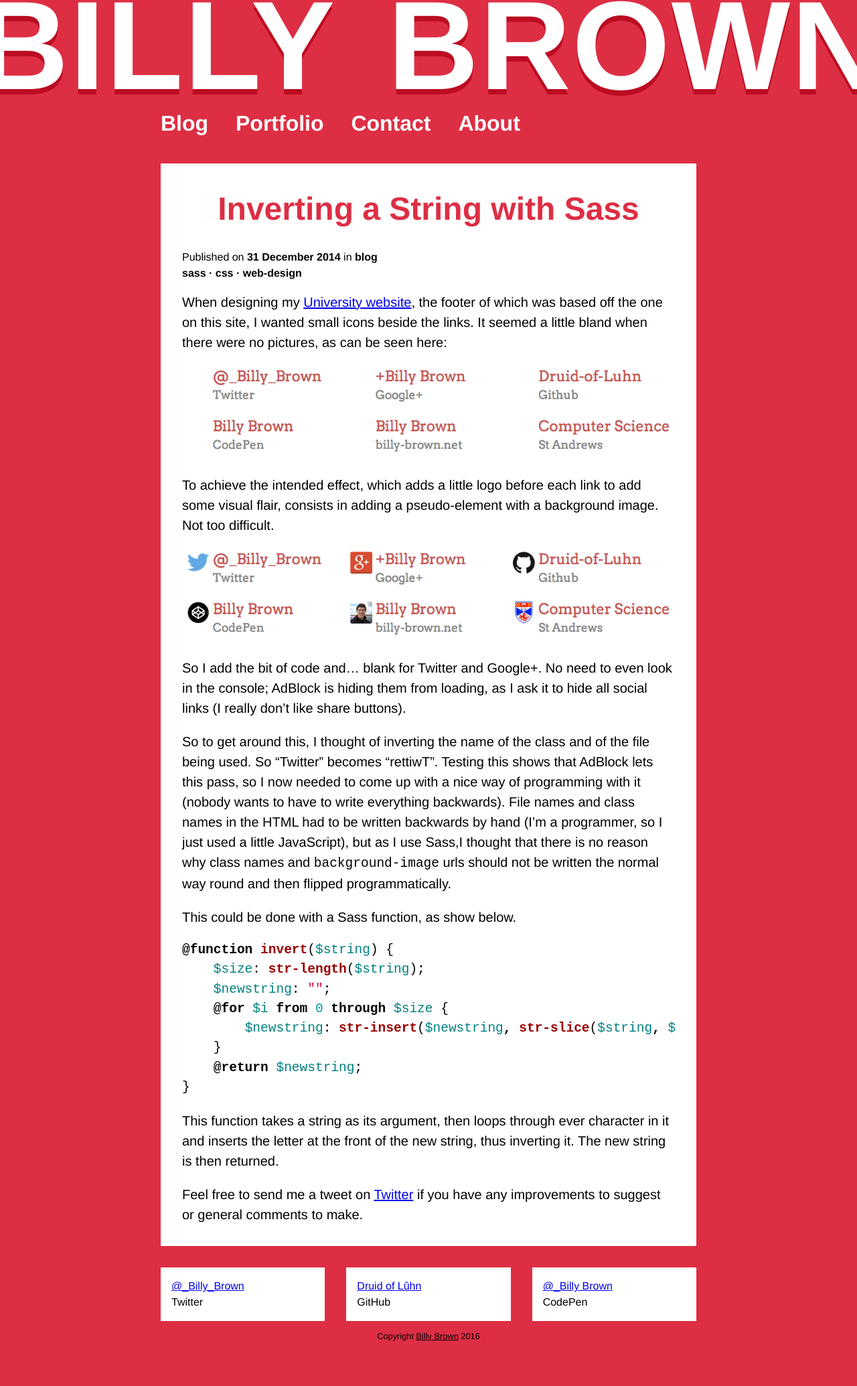
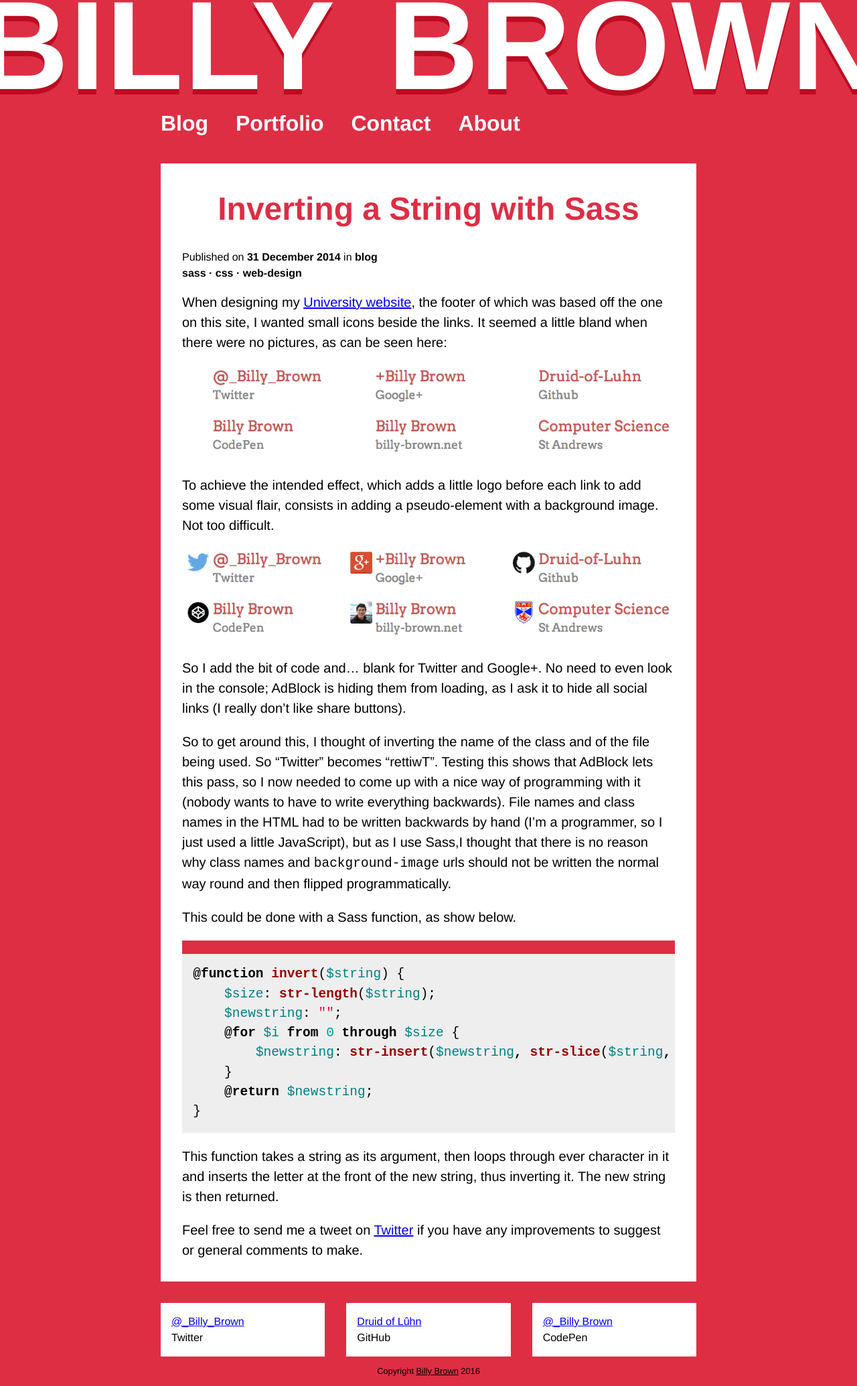
Before and after one commit to Druid-of-Luhn/druid-of-luhn.github.io, a Jekyll site: the page built from _posts/2014-12-31-inverting-string-with-sass.md, in a window 1280 px wide. Shown: the whole page at 67% size. Built offline with Jekyll 4.4.1, drawn with Linux system fonts in a browser that asks for light colours; before the commit the page ends 2017 px from its top, so only the background shows below that.

Commit message:
Adjusted code styles

```diff
--- a/css/global.css
+++ b/css/global.css
@@ -28,6 +28,16 @@
 
 code {
     font-size: 1.2em;
+    word-break: break-all;
+}
+
+figure {
+    border-top: 1em solid #dd2e44;
+}
+
+figure > pre {
+    background-color: #eeeeee;
+    padding: 1em;
 }
 
 h1,
@@ -49,6 +59,11 @@
 h2 {
     font-size: 3em;
     text-align: center;
+}
+
+.post__content h2 {
+    font-size: 2em;
+    text-align: left;
 }
 
 img {
@@ -237,8 +252,3 @@
 .tag__item:not(:last-of-type):after {
     content: " · ";
 }
-
-.post__content h2 {
-    font-size: 2em;
-    text-align: left;
-}
```
